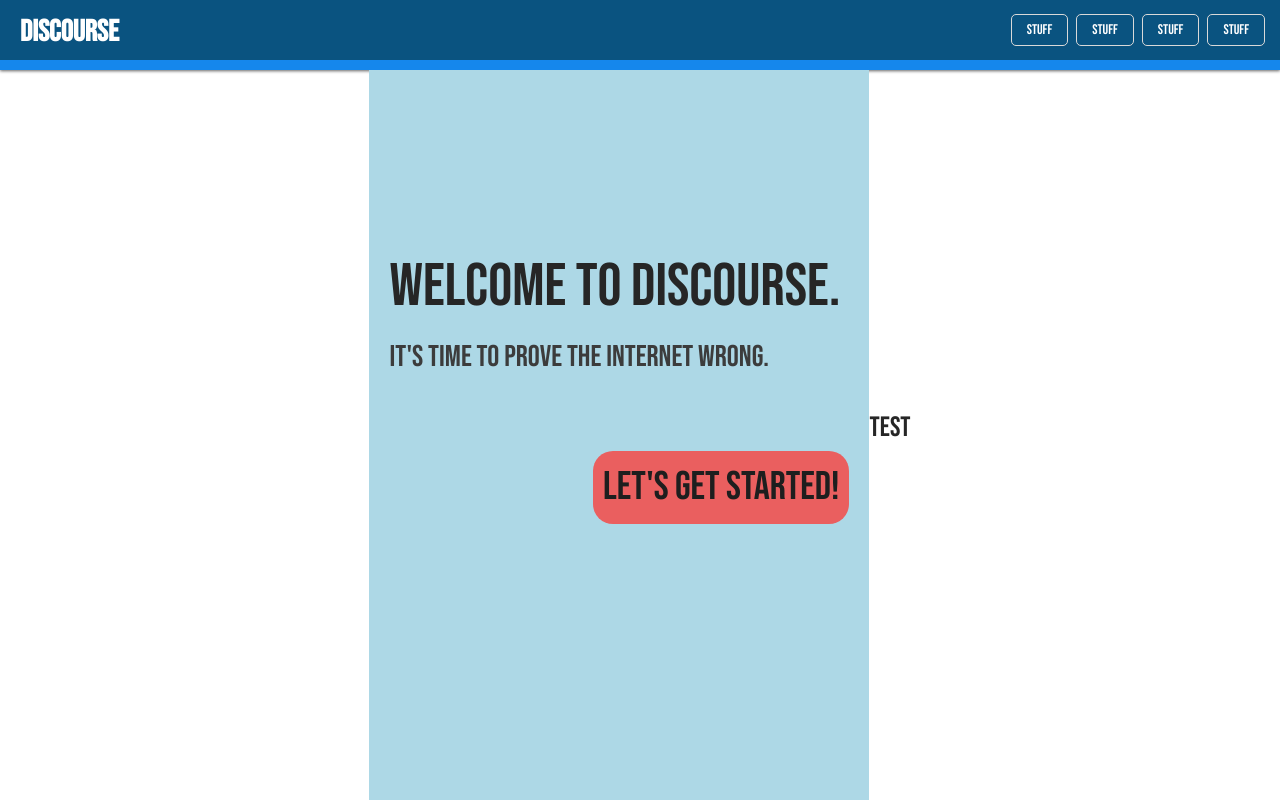
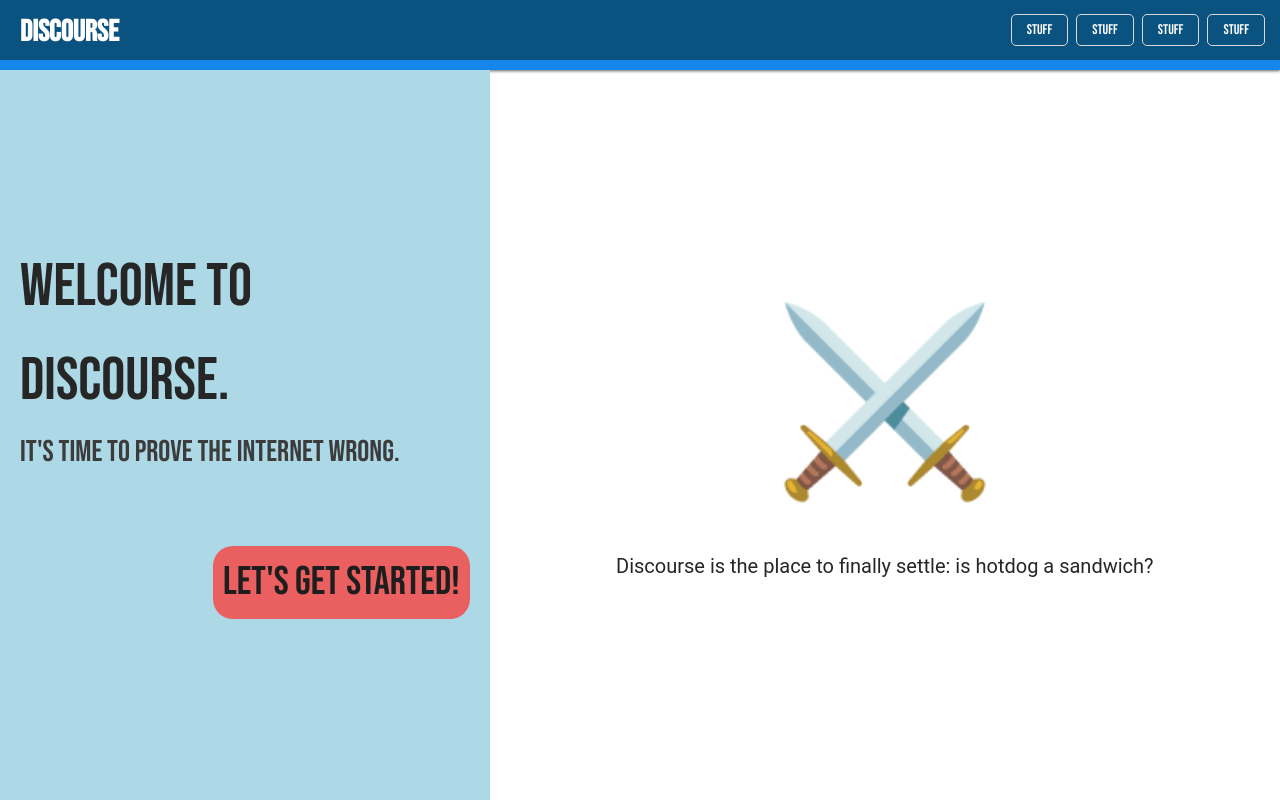
Before and after one commit to Cscharf91/discourse-client, a React (Create React App) app: page / in a window 1280 px wide. Built offline with nearby package versions, Linux system fonts and the light colour scheme; no server answers.

Commit message:
minor style changes

```diff
--- a/src/components/home/Home.tsx
+++ b/src/components/home/Home.tsx
@@ -11,7 +11,7 @@ const Home = () => {
         fontFamily: "'Bebas Neue', cursive",
       }}
     >
-      <Flexbox>
+      <Flexbox justify="flex-start">
         <Flexbox
           width="40%"
           align="start"
@@ -33,7 +33,10 @@ const Home = () => {
           </span>
           <button className="start-btn">LET'S GET STARTED!</button>
         </Flexbox>
-        <h1>Test</h1>
+        <Flexbox width="calc(100% - 450px)" justify="center" direction="column">
+          <span style={{ fontSize: "180px", userSelect: "none", }}>⚔️</span>
+          <p style={{ fontFamily: "Roboto", fontSize: "20px" }}>Discourse is the place to finally settle: is hotdog a sandwich?</p>
+        </Flexbox>
       </Flexbox>
       {/* <Flexbox style={{ gap: "10px", marginTop: "20px" }}>
         <Link to="/debates/create">
```
Also changed, not shown: 1 other file (tests, documents, lock files or other folders).
